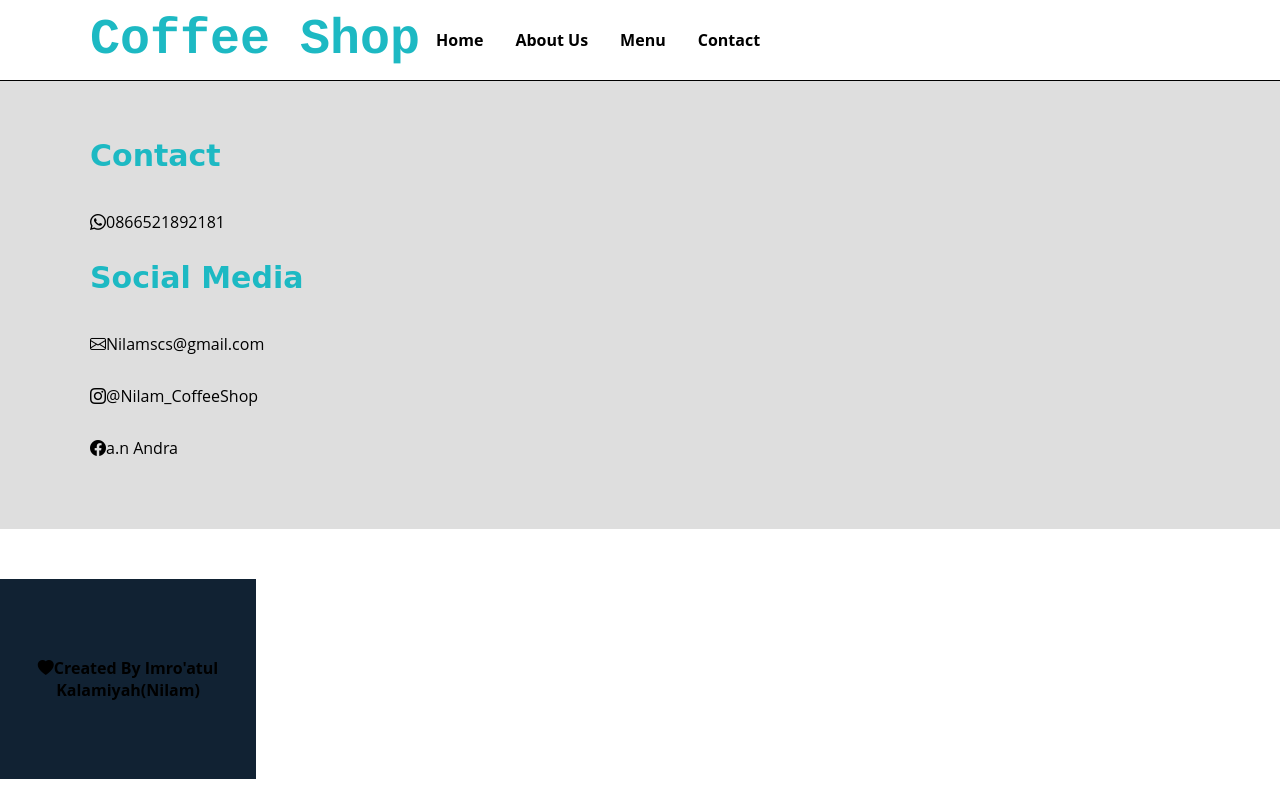
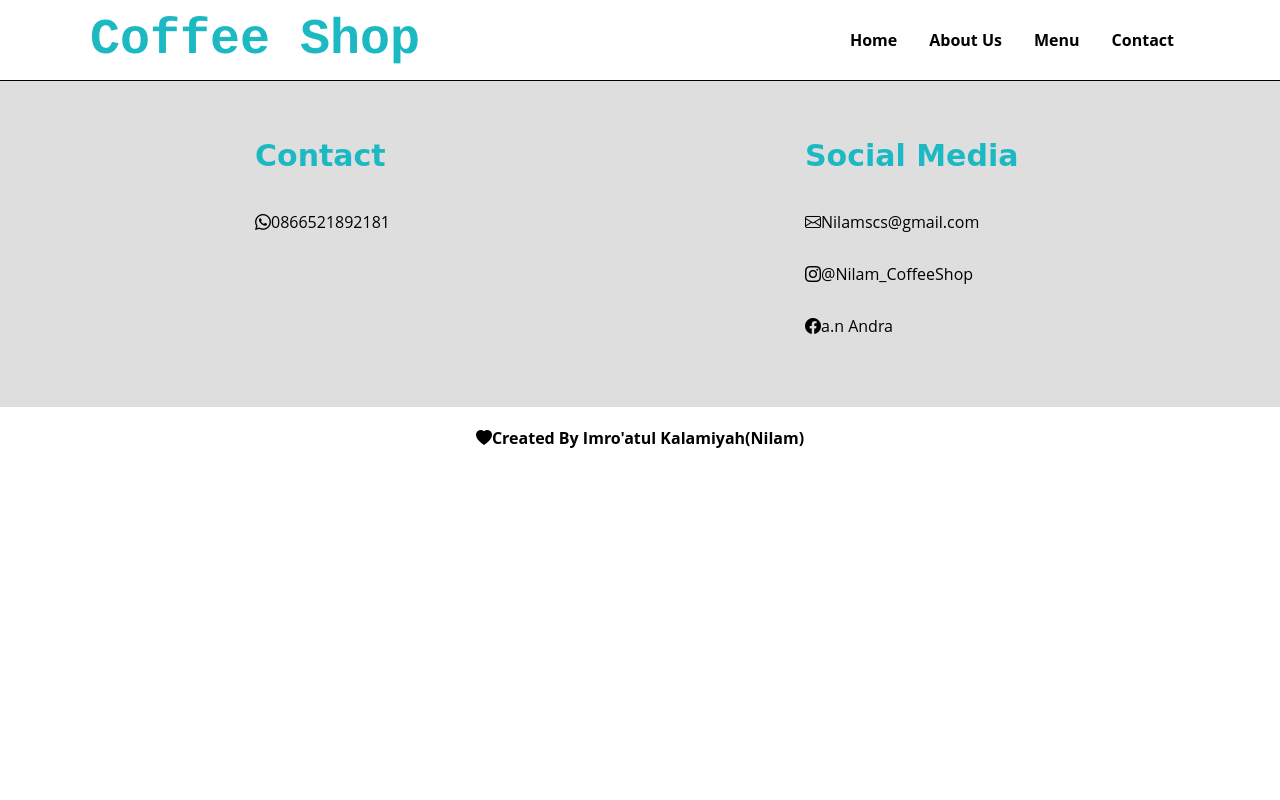
Before and after one commit to Kalamiyah/imroatulkalamiyah, a PHP site: page /kontak.php in a window 1280 px wide. Run offline with PHP 8.4, Linux system fonts and the light colour scheme; some libraries are stand-ins or nearby versions.

Commit message:
Update stylesheet.css

```diff
--- a/stylesheet.css
+++ b/stylesheet.css
@@ -24,7 +24,7 @@ body {
   margin: 0px;
 }
 .menu {
-  float: center;
+  float: right;
 }
 nav {
   width: 100%;
@@ -169,8 +169,8 @@ p {
   margin: auto;
 }
 .footer-section {
-  width: 100%;
-  margin: auto;
+  width: 20%;
+  margin: 0 auto;
 }
 h3 {
   font-family: "comic sans ms";
@@ -183,17 +183,9 @@ h3 {
 }
 #copyright {
   text-align: center;
-  width: 20%;
-  display: flex;
-  justify-content: center;
-  align-items: center;
-  background: #123;
-  bottom: -250px;
-  z-index: 1;
-  clear: both;
-  position: relative;
-  height: 200px;
-  margin-top: -200px;
+  width: 100%;
+  padding: 10px 0px 10px 0px;
+  margin-top: 10px;
 }
 
 @media screen and (max-width: 991.98px) {
```
